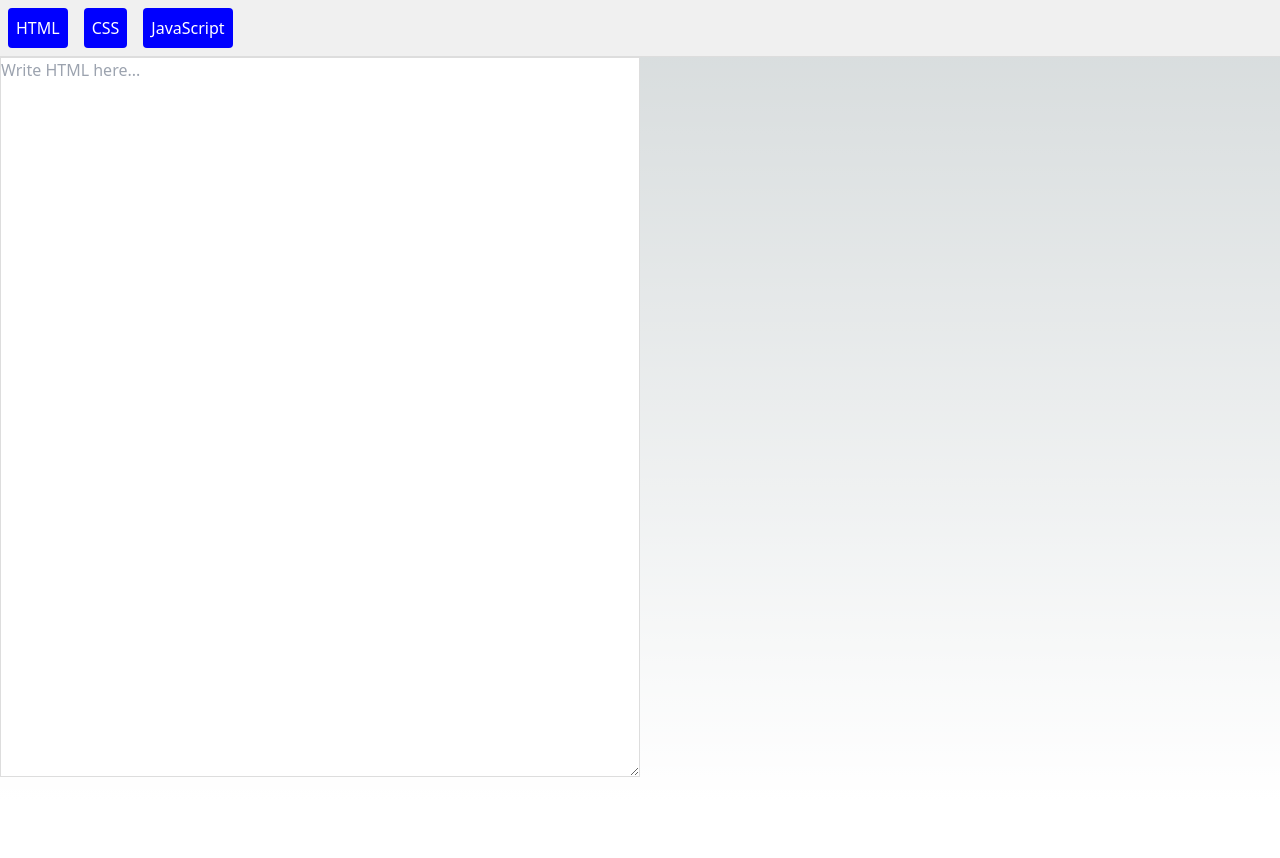
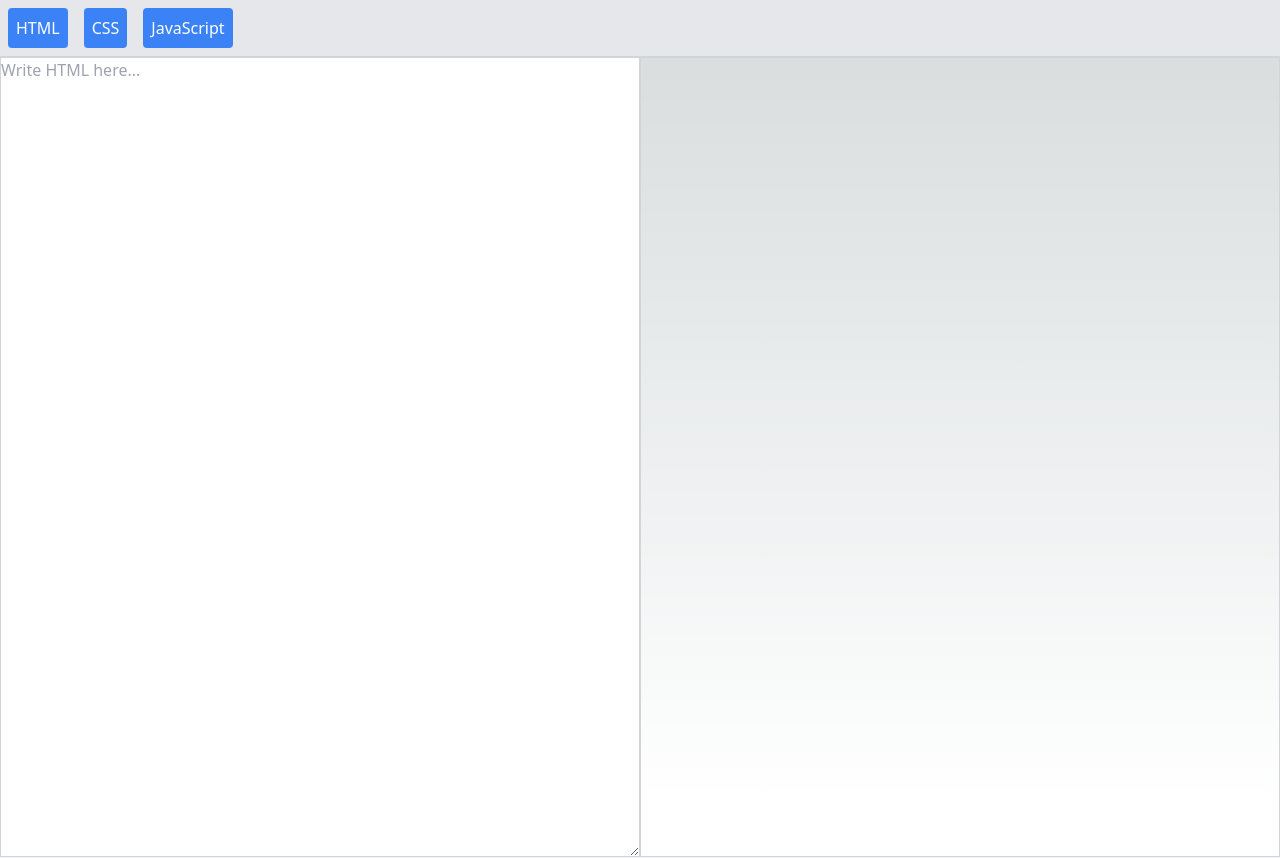
Before and after one commit to satyamgit1/CodeVerse, a Next.js app: page /code_editor in a window 1280 px wide. Shown: the top 858 px of the page. Before the commit the page ends 800 px from the top, so only its background shows below. Built offline with nearby package versions, Linux system fonts and the light colour scheme.

Commit message:
made code_editor responsive

```diff
--- a/package.json
+++ b/package.json
@@ -26,12 +26,8 @@
     "react-codemirror2": "^8.0.0",
     "react-dom": "^18",
     "react-icons": "^4.4.0"
-
   },
   "devDependencies": {
-    "autoprefixer": "^10",
-    "daisyui": "^3.8.3",
-    "postcss": "^8",
-    "tailwindcss": "^3"
+    "daisyui": "^3.8.3"
   }
 }
--- a/pages/code_editor.js
+++ b/pages/code_editor.js
@@ -1,3 +1,77 @@
+// import Footer from "@/components/Footer";
+// import React, { useState, useEffect } from "react";
+
+// const Editor = () => {
+//   const [html, setHtml] = useState("");
+//   const [css, setCss] = useState("");
+//   const [js, setJs] = useState("");
+//   const [activeEditor, setActiveEditor] = useState("html");
+
+//   useEffect(() => {
+//     const savedHtml = localStorage.getItem("savedHtml");
+//     const savedCss = localStorage.getItem("savedCss");
+//     const savedJs = localStorage.getItem("savedJs");
+
+//     if (savedHtml) setHtml(savedHtml);
+//     if (savedCss) setCss(savedCss);
+//     if (savedJs) setJs(savedJs);
+//   }, []);
+
+//   useEffect(() => {
+//     localStorage.setItem("savedHtml", html);
+//     localStorage.setItem("savedCss", css);
+//     localStorage.setItem("savedJs", js);
+//   }, [html, css, js]);
+
+//   const combinedCode = `
+//     <html>
+//       <head>
+//         <style>${css}</style>
+//       </head>
+//       <body>
+//         ${html}
+//         <script>${js}<\/script>
+//       </body>
+//     </html>
+//   `;
+
+//   return (
+//     <div className="editor-container">
+//       <div className="editor-tabs">
+//         <button onClick={() => setActiveEditor("html")}>HTML</button>
+//         <button onClick={() => setActiveEditor("css")}>CSS</button>
+//         <button onClick={() => setActiveEditor("js")}>JavaScript</button>
+//       </div>
+//       <div className="flex">
+//         <textarea
+//           className={`code-editor ${activeEditor === "html" ? "" : "hidden"}`}
+//           placeholder="Write HTML here..."
+//           value={html}
+//           onChange={(e) => setHtml(e.target.value)}
+//         ></textarea>
+//         <textarea
+//           className={`code-editor ${activeEditor === "css" ? "" : "hidden"}`}
+//           placeholder="Write CSS here..."
+//           value={css}
+//           onChange={(e) => setCss(e.target.value)}
+//         ></textarea>
+//         <textarea
+//           className={`code-editor ${activeEditor === "js" ? "" : "hidden"}`}
+//           placeholder="Write JavaScript here..."
+//           value={js}
+//           onChange={(e) => setJs(e.target.value)}
+//         ></textarea>
+//         <iframe className="output-screen" title="Output" srcDoc={combinedCode} />
+//       </div>
+
+//     </div>
+//   );
+// };
+
+// export default Editor;
+
+
+import Footer from "@/components/Footer";
 import React, { useState, useEffect } from "react";
 
 const Editor = () => {
@@ -41,7 +115,7 @@ const Editor = () => {
         <button onClick={() => setActiveEditor("css")}>CSS</button>
         <button onClick={() => setActiveEditor("js")}>JavaScript</button>
       </div>
-      <div className="flex">
+      <div className="flex flex-col md:flex-row">
         <textarea
           className={`code-editor ${activeEditor === "html" ? "" : "hidden"}`}
           placeholder="Write HTML here..."
@@ -62,6 +136,7 @@ const Editor = () => {
         ></textarea>
         <iframe className="output-screen" title="Output" srcDoc={combinedCode} />
       </div>
+      <Footer />
     </div>
   );
 };
--- a/styles/globals.css
+++ b/styles/globals.css
@@ -1,4 +1,4 @@
-@tailwind base;
+/* @tailwind base;
 @tailwind components;
 @tailwind utilities;
 
@@ -71,4 +71,77 @@ body {
 
 .hidden {
   display: none;
+} */
+
+
+@tailwind base;
+@tailwind components;
+@tailwind utilities;
+
+@layer components {
+  :root {
+    --foreground-rgb: 0, 0, 0;
+    --background-start-rgb: 214, 219, 220;
+    --background-end-rgb: 255, 255, 255;
+  }
+
+  @media (prefers-color-scheme: dark) {
+    :root {
+      --foreground-rgb: 255, 255, 255;
+      --background-start-rgb: 0, 0, 0;
+      --background-end-rgb: 0, 0, 0;
+    }
+  }
+
+  body {
+    color: rgb(var(--foreground-rgb));
+    background: linear-gradient(
+        to bottom,
+        transparent,
+        rgb(var(--background-end-rgb))
+      )
+      rgb(var(--background-start-rgb));
+  }
+
+  .editor-container {
+    @apply flex flex-col h-screen;
+  }
+
+  .editor-tabs {
+    @apply flex border-b border-gray-300 bg-gray-200 p-2;
+  }
+
+  .editor-tabs button {
+    @apply mr-4 p-2 cursor-pointer bg-blue-500 text-white border-none rounded;
+  }
+
+  .code-editor,
+  .output-screen {
+    @apply border border-gray-300;
+  }
+
+  @media (min-width: 768px) {
+    .code-editor,
+    .output-screen {
+      @apply w-1/2 h-full;
+    }
+
+    .code-editor {
+      @apply h-screen;
+    }
+
+    .output-screen {
+      @apply h-screen;
+    }
+  }
+
+  @media (max-width: 767px) {
+    .code-editor {
+      height: 700px;
+    }
+
+    .output-screen {
+      height: 700px;
+    }
+  }
 }
```
Also changed, not shown: 1 other file (tests, documents, lock files or other folders).
